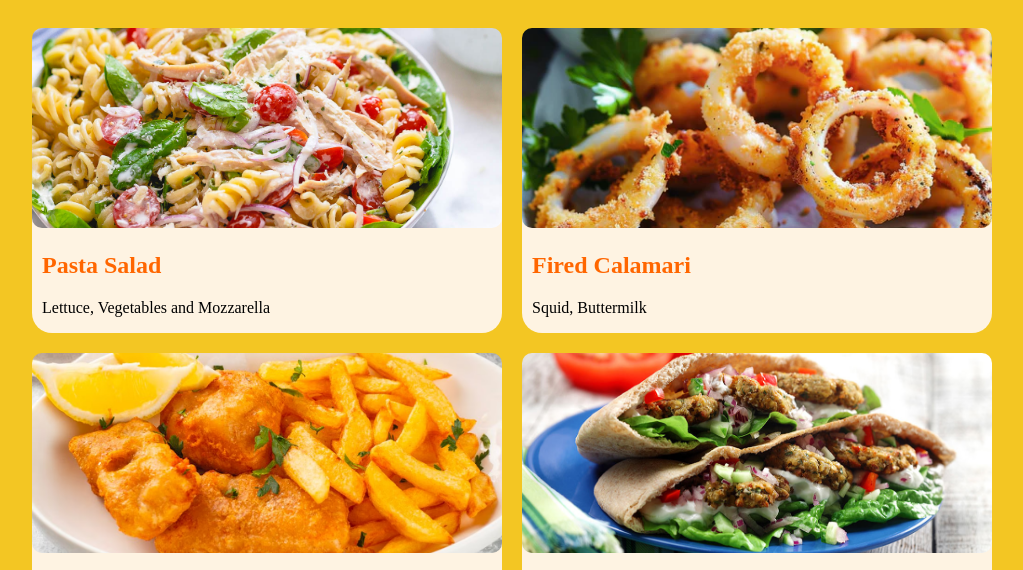
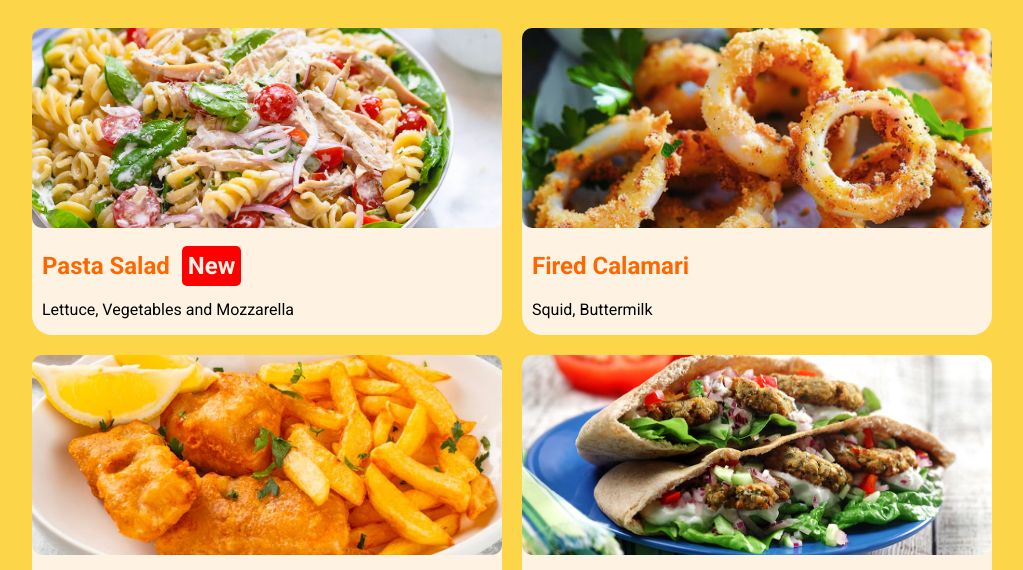
Before and after one commit to Sutirtho9/Little_Lemon-Coursera, a website: page index.html in a window 1280 px wide. Shown: the part 230-800 px from the top of the page, without its empty margins (128-1151 px from the left). Drawn offline with Linux system fonts and the light colour scheme.

Commit message:
Added new span

```diff
--- a/index.html
+++ b/index.html
@@ -4,6 +4,8 @@
     <title>Little Lemon</title>
     <link rel="stylesheet" href="style.css">
     <meta name="viewport" content="width=device-width, initial-scale=1.0">
+    <link href="https://fonts.googleapis.com/css2?family=Roboto:wght@400;500;700&display=swap" rel="stylesheet">
+
 </head>
 <body>
     <div>
@@ -19,7 +21,7 @@
                     <img src="images/pasta.jpg" alt="falafel photo" class="image">
                 </div>
                 <div class="item-desc">
-                    <h2>Pasta Salad</h2>
+                    <h2>Pasta Salad <span>New</span></h2>
                     <p>Lettuce, Vegetables and Mozzarella</p>
                 </div>
             </div>
--- /dev/null
+++ b/package.json
@@ -0,0 +1,5 @@
+{
+  "dependencies": {
+    "nft.storage": "^7.2.0"
+  }
+}
--- a/style.css
+++ b/style.css
@@ -1,6 +1,7 @@
 body{
-    background-color: #F3C623;
+    background-color: #fcd549;
     text-align: center;
+    font-family: 'Roboto', sans-serif;
 
 }
 
@@ -24,7 +25,7 @@ body{
 .card-grid{
 
     display: grid;
-    grid-template-columns: 1fr 1fr;
+    grid-template-columns: repeat(2, 1fr);
     gap: 20px;
 
 }
@@ -61,9 +62,18 @@ body{
     color: #ff6600;
 }
 
+span{
+     color: #FEF3E2;
+     background-color: #ff0000;
+     padding: 6px;
+     margin-left: 6px;
+     border-radius: 5px;
+}
+
 
 
 #copyright{
+    margin-top: 200px;
     padding-top: 12px;
     font-size: 0.75em;
 }
```
Also changed, not shown: 1 other file.
